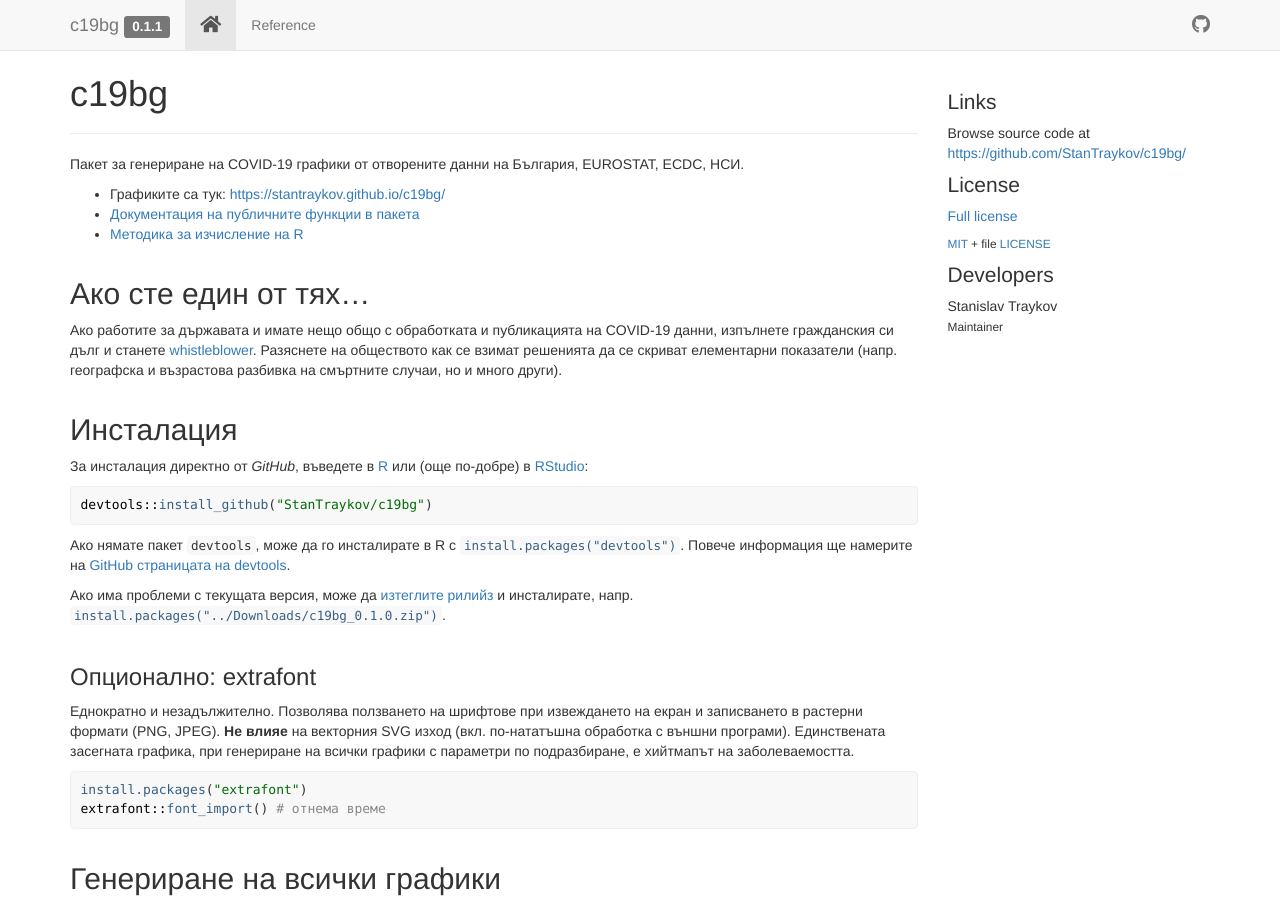
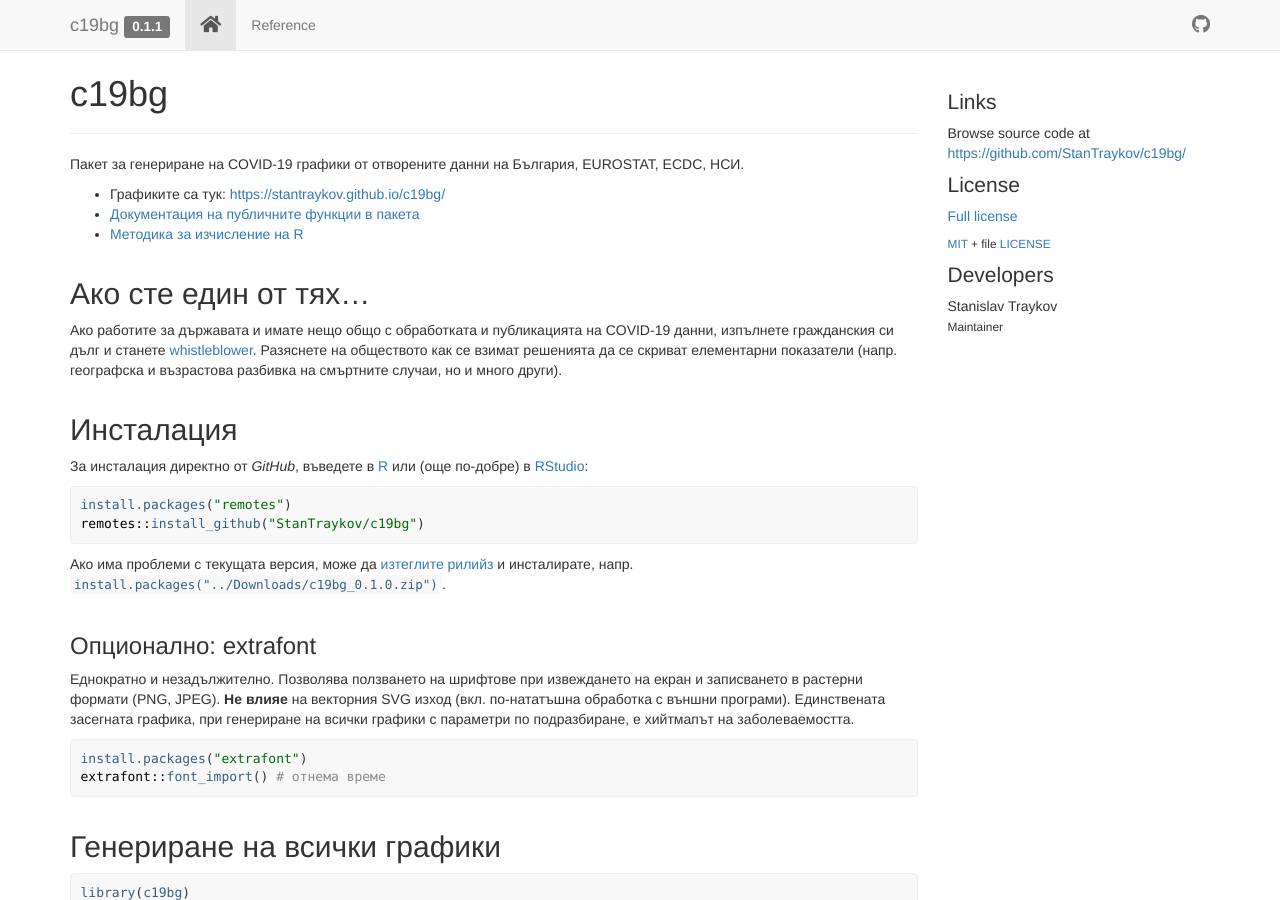
Before and after one commit to StanTraykov/c19bg, a Jekyll site: the page docs/index.html, which Jekyll copies as it is, in a window 1280 px wide and 900 px high. Built offline with Jekyll 4.4.1, drawn with Linux system fonts in a browser that asks for light colours; nearby versions of some CDN libraries; comment, search, counter and statistics services are not loaded.

Commit message:
auto upload c19bg/plots/Jan24 (Jan24 10:34:34)

```diff
--- a/docs/index.html
+++ b/docs/index.html
@@ -92,8 +92,8 @@
 <a href="#%D0%B8%D0%BD%D1%81%D1%82%D0%B0%D0%BB%D0%B0%D1%86%D0%B8%D1%8F" class="anchor"></a>Инсталация</h2>
 <p>За инсталация директно от <em>GitHub</em>, въведете в <a href="https://www.r-project.org/">R</a> или (още по-добре) в <a href="https://rstudio.com/">RStudio</a>:</p>
 <div class="sourceCode" id="cb1"><pre class="downlit sourceCode r">
-<code class="sourceCode R"><span class="fu">devtools</span><span class="fu">::</span><span class="fu"><a href="https://devtools.r-lib.org//reference/remote-reexports.html">install_github</a></span><span class="op">(</span><span class="st">"StanTraykov/c19bg"</span><span class="op">)</span></code></pre></div>
-<p>Ако нямате пакет <code>devtools</code>, може да го инсталирате в R с <code><a href="https://rdrr.io/r/utils/install.packages.html">install.packages("devtools")</a></code>. Повече информация ще намерите на <a href="https://github.com/r-lib/devtools">GitHub страницата на devtools</a>.</p>
+<code class="sourceCode R"><span class="fu"><a href="https://rdrr.io/r/utils/install.packages.html">install.packages</a></span><span class="op">(</span><span class="st">"remotes"</span><span class="op">)</span>
+<span class="fu">remotes</span><span class="fu">::</span><span class="fu"><a href="https://remotes.r-lib.org/reference/install_github.html">install_github</a></span><span class="op">(</span><span class="st">"StanTraykov/c19bg"</span><span class="op">)</span></code></pre></div>
 <p>Ако има проблеми с текущата версия, може да <a href="https://github.com/StanTraykov/c19bg/releases">изтеглите рилийз</a> и инсталирате, напр. <code><a href="https://rdrr.io/r/utils/install.packages.html">install.packages("../Downloads/c19bg_0.1.0.zip")</a></code>.</p>
 <div id="опционално-extrafont" class="section level3">
 <h3 class="hasAnchor">
--- a/docs/pkgdown.yml
+++ b/docs/pkgdown.yml
@@ -2,4 +2,4 @@ pandoc: 2.7.3
 pkgdown: 1.6.1
 pkgdown_sha: ~
 articles: {}
-last_built: 2021-01-16T06:41Z
+last_built: 2021-01-24T08:34Z
```
